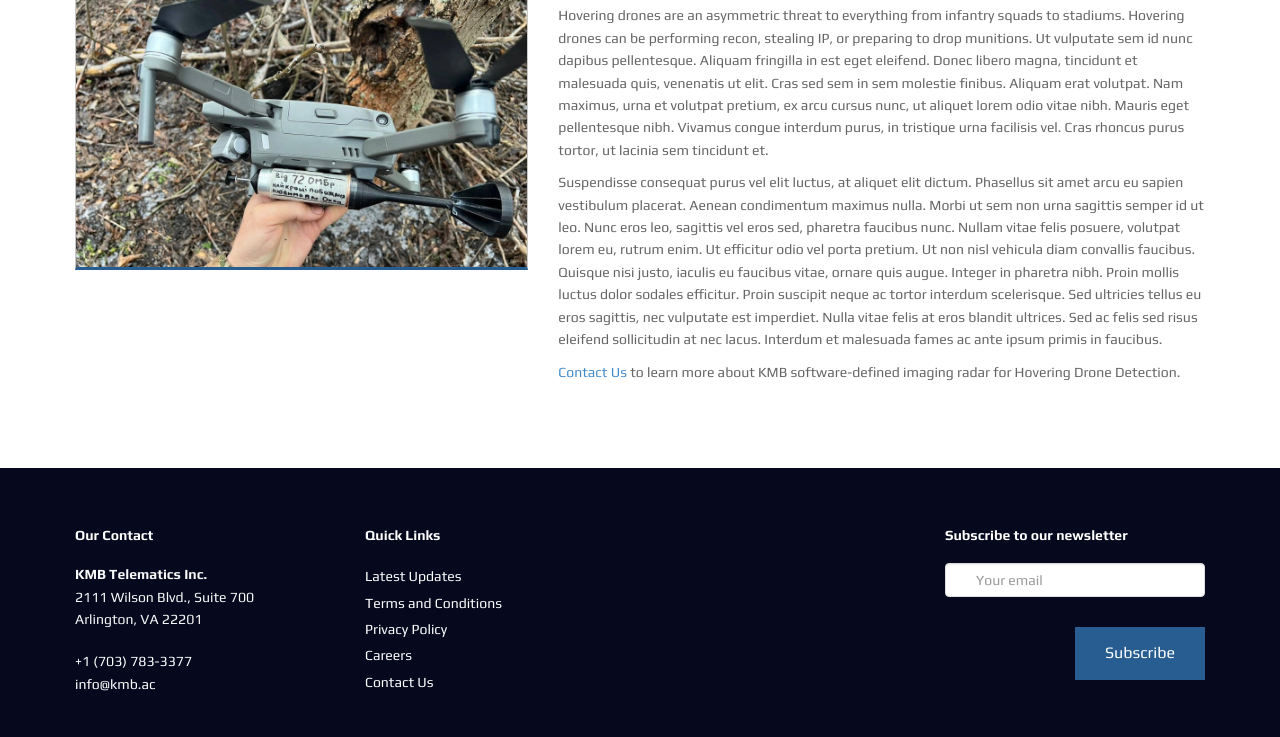
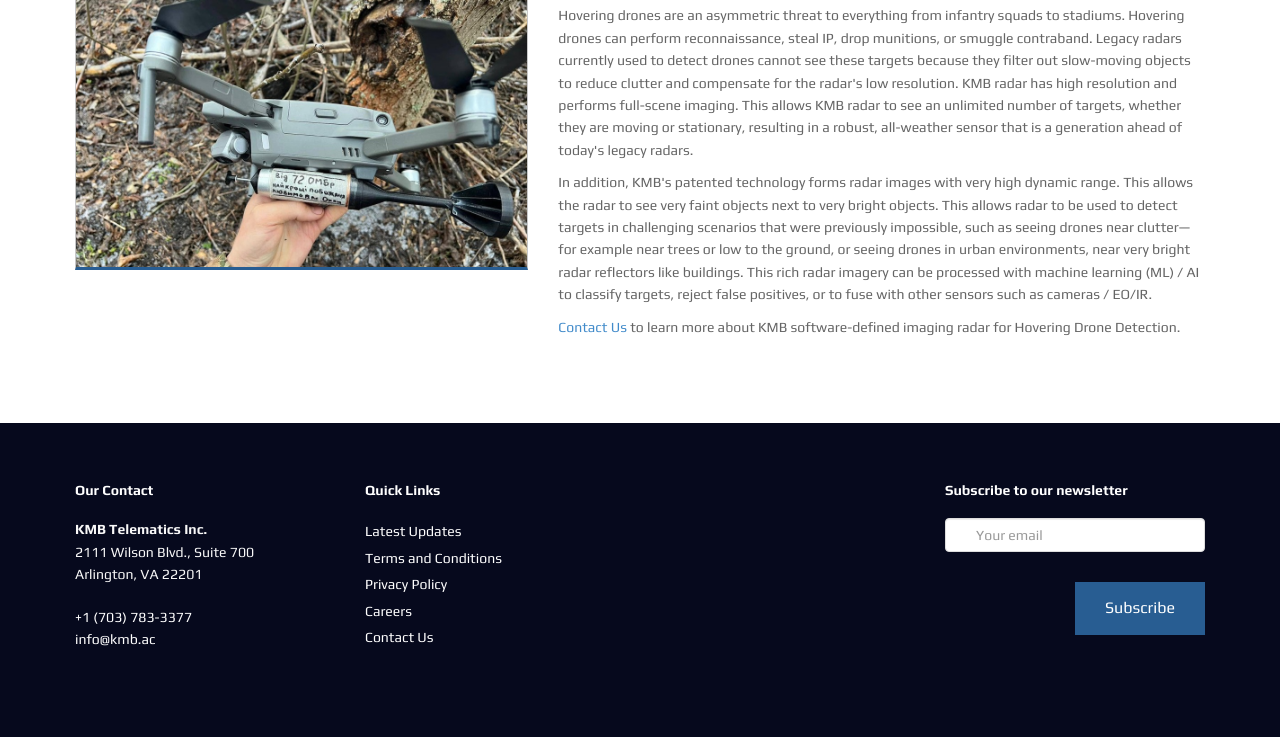
Before and after one commit to KMB-Telematics/kmb-telematics.github.io, a plain HTML site: page subpages/drone-hovering.html in a window 1280 px wide. Shown: the part 288-1025 px from the top of the page. Drawn offline with Linux system fonts and the light colour scheme.

Commit message:
Headline updates Hovering drone copy

```diff
--- a/subpages/drone-hovering.html
+++ b/subpages/drone-hovering.html
@@ -32,7 +32,7 @@
 		<!-- end header -->
 
 		<!-- inner header -->
-		<inner-header pagename="Radar for Hovering Drone Detection"></inner-header>
+		<inner-header pagename="KMB Imaging Radar for Hovering Drone Detection"></inner-header>
 		<!-- end inner header -->
 
 		<!-- content -->
@@ -46,26 +46,10 @@
 					<div class="col-lg-7 about wow fadeInRight animated" data-wow-animation-name="none">
 						<h3 id="blog-header">Hovering Drone Detection</h3>
 						<p id="blog-text">
-							Hovering drones are an asymmetric threat to everything from infantry squads to
-							stadiums. Hovering drones can be performing recon, stealing IP, or preparing
-							to drop munitions. Ut vulputate sem id nunc dapibus pellentesque. Aliquam fringilla
-							in est eget eleifend. Donec libero magna, tincidunt et malesuada quis, venenatis ut
-							elit. Cras sed sem in sem molestie finibus. Aliquam erat volutpat. Nam maximus, urna
-							et volutpat pretium, ex arcu cursus nunc, ut aliquet lorem odio vitae nibh. Mauris
-							eget pellentesque nibh. Vivamus congue interdum purus, in tristique urna facilisis vel.
-							Cras rhoncus purus tortor, ut lacinia sem tincidunt et.
+							Hovering drones are an asymmetric threat to everything from infantry squads to stadiums. Hovering drones can perform reconnaissance, steal IP, drop munitions, or smuggle contraband. Legacy radars currently used to detect drones cannot see these targets because they filter out slow-moving objects to reduce clutter and compensate for the radar's low resolution. KMB radar has high resolution and performs full-scene imaging. This allows KMB radar to see an unlimited number of targets, whether they are moving or stationary, resulting in a robust, all-weather sensor that is a generation ahead of today's legacy radars.
 						</p>
 						<p>
-							Suspendisse consequat purus vel elit luctus, at aliquet elit dictum. Phasellus sit amet
-							arcu eu sapien vestibulum placerat. Aenean condimentum maximus nulla. Morbi ut sem non
-							urna sagittis semper id ut leo. Nunc eros leo, sagittis vel eros sed, pharetra faucibus
-							nunc. Nullam vitae felis posuere, volutpat lorem eu, rutrum enim. Ut efficitur odio vel
-							porta pretium. Ut non nisl vehicula diam convallis faucibus. Quisque nisi justo, iaculis
-							eu faucibus vitae, ornare quis augue. Integer in pharetra nibh. Proin mollis luctus
-							dolor sodales efficitur. Proin suscipit neque ac tortor interdum scelerisque. Sed
-							ultricies tellus eu eros sagittis, nec vulputate est imperdiet. Nulla vitae felis at
-							eros blandit ultrices. Sed ac felis sed risus eleifend sollicitudin at nec lacus.
-							Interdum et malesuada fames ac ante ipsum primis in faucibus.
+							In addition, KMB's patented technology forms radar images with very high dynamic range. This allows the radar to see very faint objects next to very bright objects. This allows radar to be used to detect targets in challenging scenarios that were previously impossible, such as seeing drones near clutter—for example near trees or low to the ground, or seeing drones in urban environments, near very bright radar reflectors like buildings. This rich radar imagery can be processed with machine learning (ML) / AI to classify targets, reject false positives, or to fuse with other sensors such as cameras / EO/IR.
 						</p>
 						<p>
 							<a href="/contact.html">Contact Us</a> to learn more about KMB software-defined imaging
```
Also changed, not shown: subpages/aps.html (+1 -1 lines), subpages/bvlos-ops.html (+1 -1 lines), subpages/daa-radar.html (+1 -1 lines), subpages/drone-on-the-move.html (+1 -1 lines), subpages/part-107-waivers.html (+1 -1 lines).
